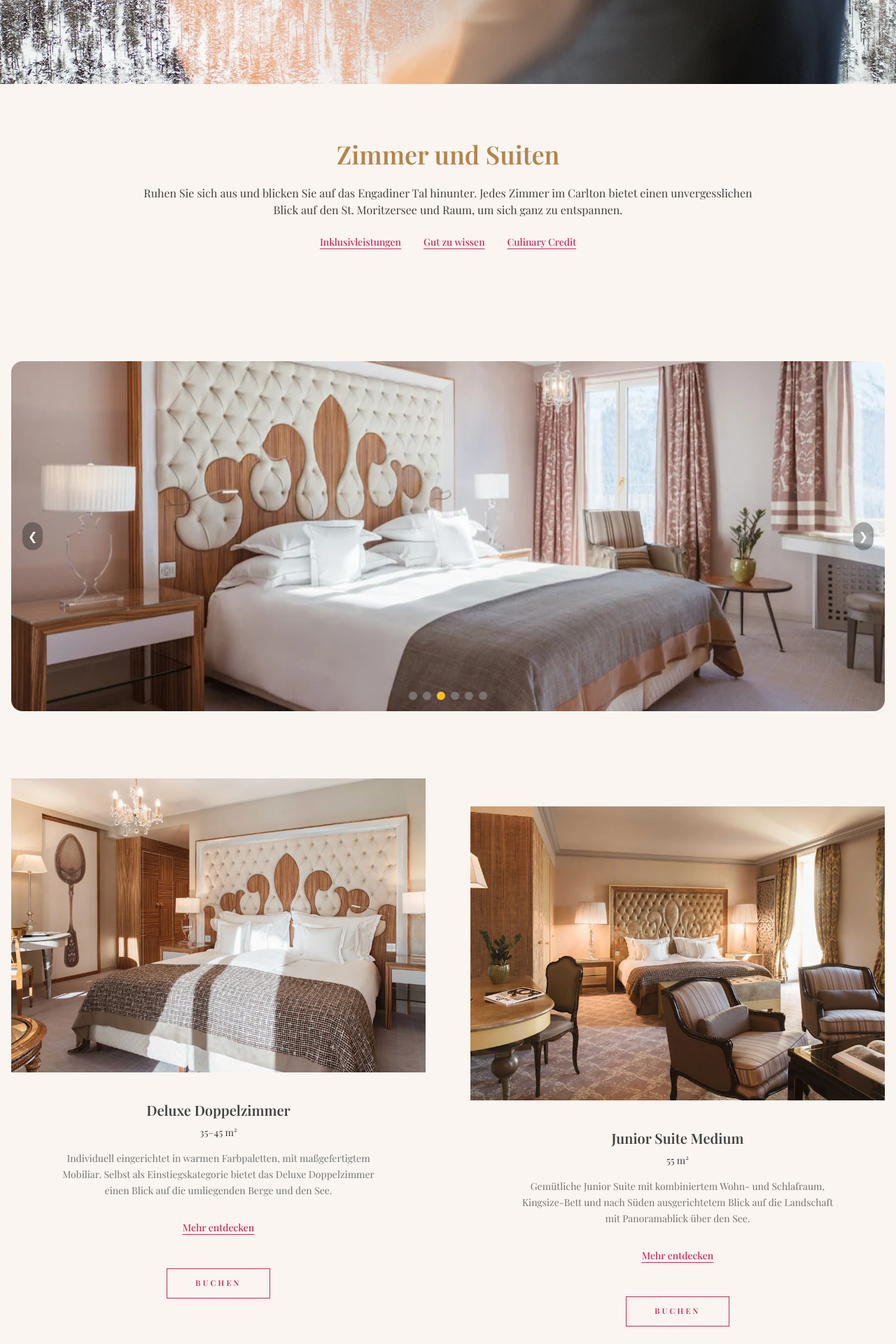
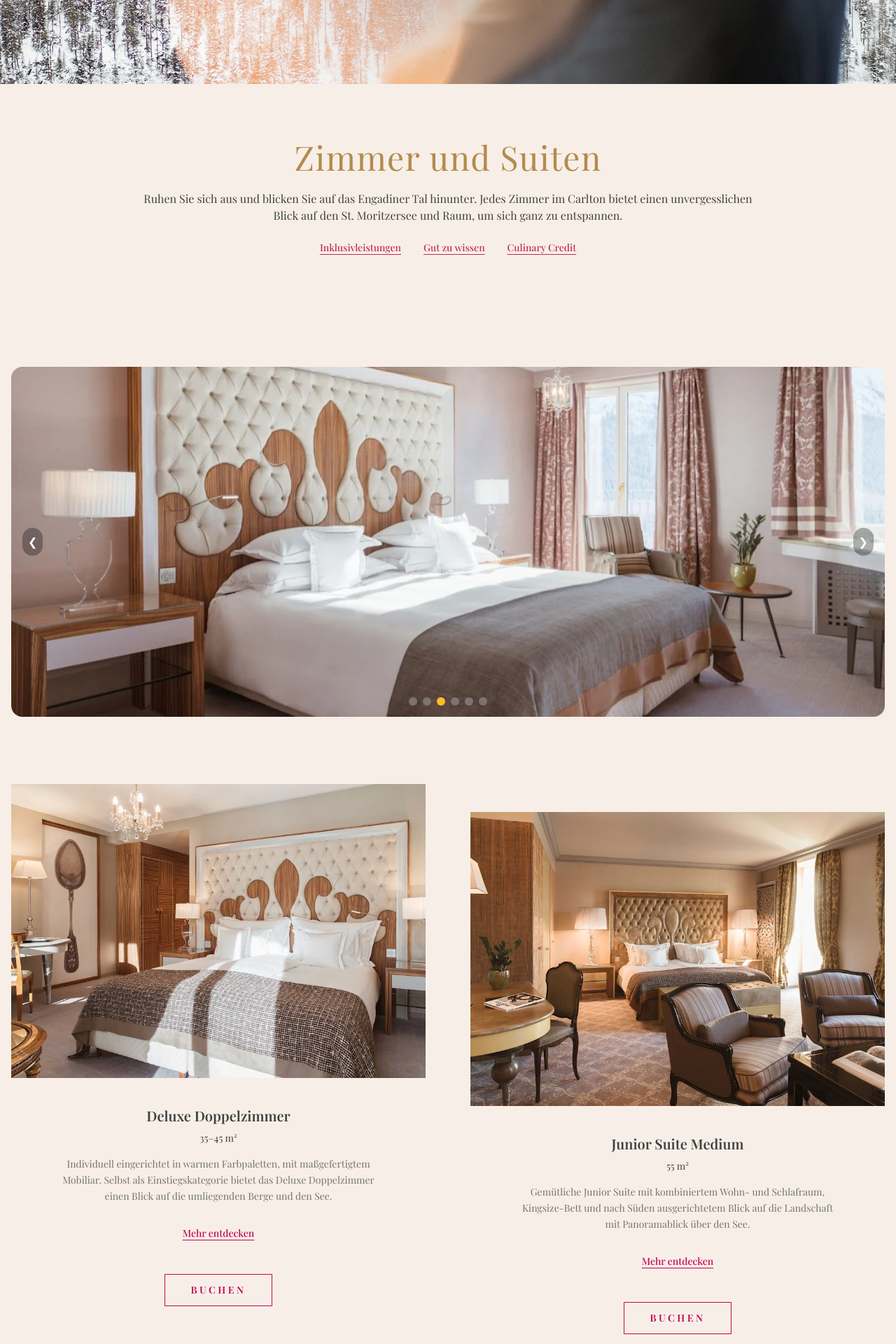
Before and after one commit to MOA-PROJEKT/final-hotel-project, a React (Vite) app in the folder frontend/vite-project/: page /rooms in a window 1280 px wide. Shown: the part 440-2360 px from the top of the page at 70% size. Built offline with nearby package versions, Linux system fonts and the light colour scheme.

Commit message:
Rooms page: intro section, room cards and restaurant updates

```diff
--- a/frontend/vite-project/src/components/rooms/IntroSection.jsx
+++ b/frontend/vite-project/src/components/rooms/IntroSection.jsx
@@ -2,10 +2,10 @@
 
 export default function IntroSection() {
   return (
-    <section className="bg-[#faf5f0] py-20 px-4">
+    <section className="bg-[#f7efe7] py-20 px-4">
       <div className="max-w-4xl mx-auto text-center space-y-6">
         {/* Заголовок */}
-        <h2 className="text-3xl sm:text-4xl font-semibold text-[#b2854e]">
+        <h2 className="text-4xl md:text-5xl font-light text-[#b38b4d] tracking-wide mt-0">
           Zimmer und Suiten
         </h2>
 
--- a/frontend/vite-project/src/components/rooms/RoomCard.jsx
+++ b/frontend/vite-project/src/components/rooms/RoomCard.jsx
@@ -32,27 +32,12 @@ export default function RoomCard({ room }) {
         {/* Actions */}
         <div className="flex flex-col items-center gap-4">
           {/* Secondary link */}
-          <button className="text-sm font-medium text-[#c52b58] underline underline-offset-4 hover:text-[#a52348] transition">
+          <button className="text-sm font-medium text-[#c50355] underline underline-offset-4 hover:text-[#a52348] transition">
             Mehr entdecken
           </button>
 
           {/* Primary action */}
-          <button
-            className="
-            mt-8
-              border border-[#c52b58]
-              px-10
-              py-3
-              text-[11px]
-              font-semibold
-              uppercase
-              tracking-[0.3em]
-              text-[#c52b58]
-              transition
-              hover:bg-[#c52b58]
-              hover:text-white
-            "
-          >
+          <button className="inline-flex items-center justify-center mt-8 border border-[#c50355] px-9 py-3 text-xs sm:text-sm font-semibold uppercase tracking-[0.25em] text-[#c50355] transition hover:bg-[#c50355] hover:text-white">
             Buchen
           </button>
         </div>
--- a/frontend/vite-project/src/pages/Restaurant.jsx
+++ b/frontend/vite-project/src/pages/Restaurant.jsx
@@ -30,7 +30,7 @@ export default function Restaurant() {
     {
       img: img2,
       subtitle: 'ESSEN UND TRINKEN',
-      title: 'MOA Bar & Lounge',
+      title: 'MOA Bar und Lounge',
       text: 'Die perfekte Mischung aus Eleganz und Entspannung. Genießen Sie kleine Snacks, Cocktails und atemberaubende Ausblicke. Das Herzstück des Hauses. Geschaffen, um zu bleiben, zu verweilen. Kleine Snacks oder aber den berühmten Carlton Afternoon Tea, beides können Sie hier zelebrieren. Der Blick gleitet dabei durch die imposanten Fenster auf die schneebedeckten Berge.',
       schedule: [],
       menus: ['Bar-Menü', 'Tea Time', 'Snacks'],
@@ -55,7 +55,7 @@ Die offene Gestaltung der Terrasse schafft ein Gefühl von Freiheit und gleichze
 
 Genießen Sie den authentischen Schweizer Käse, sorgfältig ausgewählt von unseren erfahrenen Köchen, geschmolzen zu einer cremigen, perfekt gewürzten Mischung. Jede Gondel ist stilvoll dekoriert und mit Kerzenlicht sowie kuscheligen Decken ausgestattet, sodass Sie sich warm und behaglich fühlen.
 
-Während draußen die verschneiten Berge glitzern, können Sie in gemütlicher Atmosphäre plaudern, lachen und die besondere Stimmung der Winterlandschaft erleben. Dazu servieren wir ausgewählte Weine, frisches Brot und saisonale Beilagen, die das Fondue-Erlebnis abrunden.
+ Dazu servieren wir ausgewählte Weine, frisches Brot und saisonale Beilagen, die das Fondue-Erlebnis abrunden.
 
 Ob für ein romantisches Abendessen oder einen geselligen Abend mit Freunden – unsere Fondue-Gondeln bieten ein einmaliges kulinarisches Abenteuer mitten im Herzen von MOA Hotel.`,
       schedule: [
@@ -68,7 +68,7 @@ Ob für ein romantisches Abendessen oder einen geselligen Abend mit Freunden –
 
   return (
     <div className="bg-[#f7efe7] py-16">
-      <h1 className="text-center text-4xl font-serif mb-12 text-yellow-900 mt-36">
+      <h1 className="text-center md:text-5xl font-light text-[#b38b4d] mb-12  mt-36">
         Geschmackserlebnisse für die Sinne
       </h1>
 
@@ -102,7 +102,9 @@ Ob für ein romantisches Abendessen oder einen geselligen Abend mit Freunden –
               {item.subtitle}
             </p>
 
-            <h2 className="text-3xl font-serif font-bold mb-6">{item.title}</h2>
+            <h2 className="mb-5 text-2xl sm:text-3xl font-semibold leading-snug text-slate-800">
+              {item.title}
+            </h2>
 
             <p className="text-gray-700 leading-relaxed mb-6">{item.text}</p>
 
@@ -134,7 +136,7 @@ Ob für ein romantisches Abendessen oder einen geselligen Abend mit Freunden –
               {/* MENU DROPDOWN */}
               <details className="group w-fit">
                 {' '}
-                <summary className="border-2 border-[#c50355] bg-transparent px-3 py-1 text-xs sm:text-sm font-semibold uppercase tracking-[0.25em] text-[#c50355] hover:bg-[#c50355] hover:text-white transition">
+                <summary className="inline-flex items-center justify-center border border-[#c50355] bg-white px-9 py-3 text-xs sm:text-sm font-semibold uppercase tracking-[0.25em] text-[#c50355] transition hover:bg-[#c50355] hover:text-white">
                   Menü herunterladen
                   <span className="transition group-open:rotate-180">⌄</span>
                 </summary>
@@ -149,10 +151,6 @@ Ob für ein romantisches Abendessen oder einen geselligen Abend mit Freunden –
                   ))}
                 </ul>
               </details>
-              {/* RESERVATION BUTTON */}
-              <button className="border-2 border-[#c50355] bg-transparent px-10 py-3 text-xs sm:text-sm font-semibold uppercase tracking-[0.25em] text-[#c50355] hover:bg-[#c50355] hover:text-white transition">
-                Reservieren
-              </button>
             </div>
           </div>
         </div>
--- a/frontend/vite-project/src/pages/Rooms.jsx
+++ b/frontend/vite-project/src/pages/Rooms.jsx
@@ -14,12 +14,12 @@ export default function Rooms() {
 
       {/* ================= INTRO SECTION ================= */}
       {/* Этот section — якорь для кнопки "Mehr entdecken" */}
-      <section id="rooms-intro" className="bg-[#faf5f0] text-neutral-800">
+      <section id="rooms-intro" className="bg-[#f7efe7] text-neutral-800">
         <IntroSection />
       </section>
 
       {/* ================= MAIN CONTENT ================= */}
-      <main className="bg-[#faf5f0] text-neutral-800 min-h-screen">
+      <main className="bg-[#f7efe7] text-neutral-800 min-h-screen">
         <div className="max-w-7xl mx-auto px-4 py-20 space-y-20">
           {/* ================= ROOMS SLIDER ================= */}
           <RoomsSlider />
```
